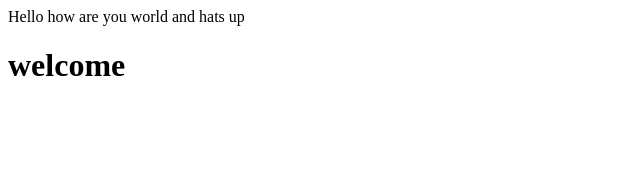
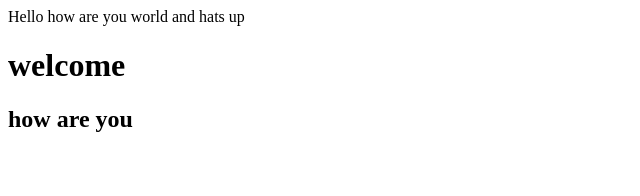
Before and after one commit to vinayakvasudevGithub/contact-app, a React (Create React App) app: page / in a window 1280 px wide. Shown: the top 196 px of the page, without its empty margins (0-640 px from the left). Built offline with nearby package versions, Linux system fonts and the light colour scheme.

Commit message:
eight change

```diff
--- a/src/componets/App.js
+++ b/src/componets/App.js
@@ -5,6 +5,7 @@ function App() {
     <div>Hello how are you world and hats up
       <div>
         <h1>welcome</h1>
+        <h2>how are you</h2>
       </div>
     </div>
   );
```
